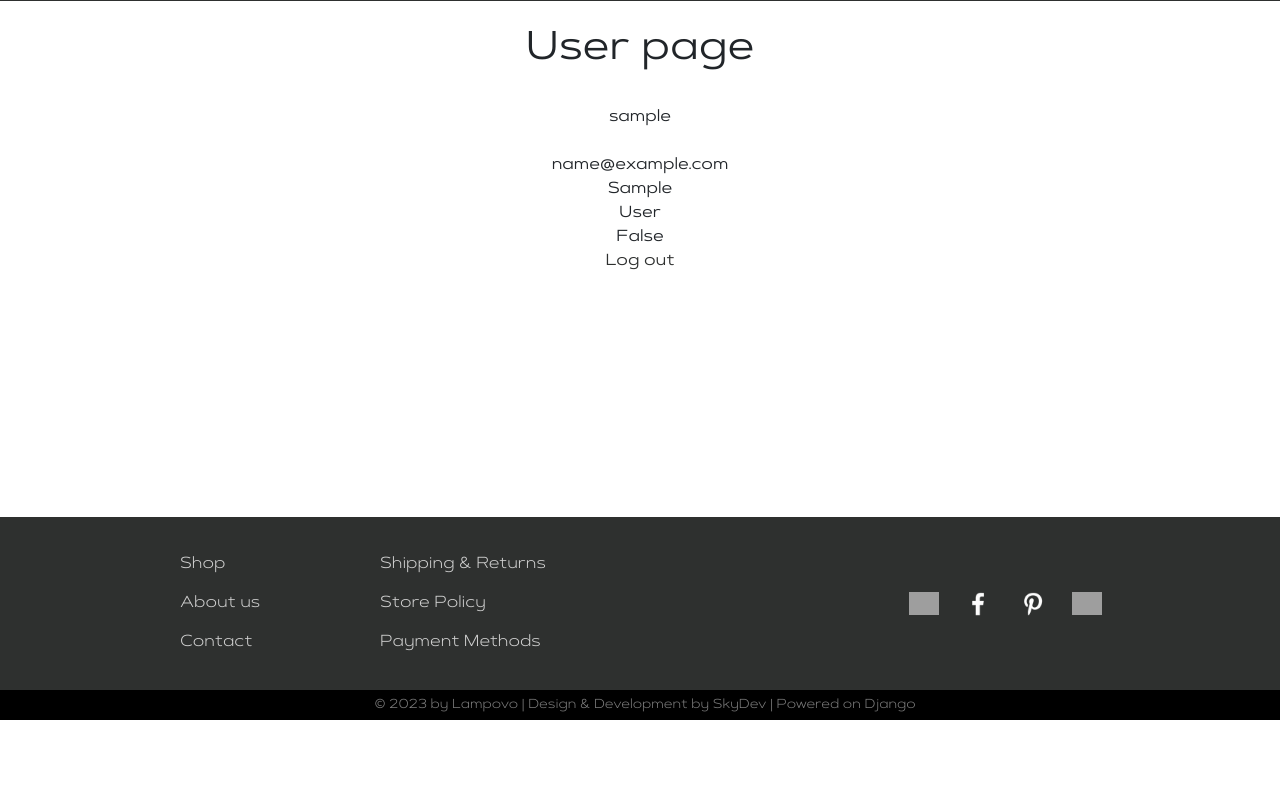
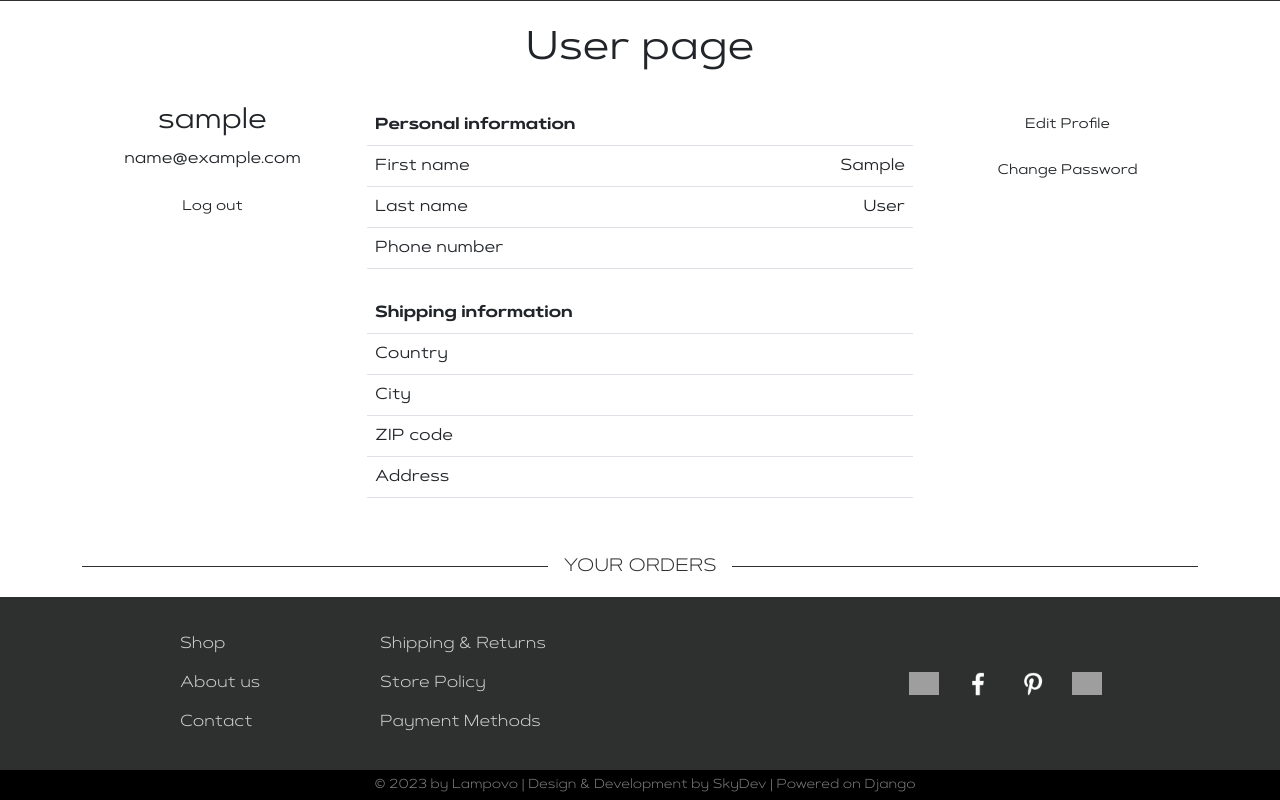
Before and after one commit to ven-volga/lampovo_shop, a Django app: page /users/info/ in a window 1280 px wide. Shown: the part 80-880 px from the top of the page. Before the commit the page ends 800 px from the top, so only its background shows below. Run offline with Django 4.2, Linux system fonts and the light colour scheme; the visitor is signed in with stand-in values (Sample User, id 1); data that the repository does not hold is empty; some libraries are stand-ins or nearby versions; grey boxes are pictures that could not be loaded.

Commit message:
Func for get orders info to user page

```diff
--- a/TODO.txt
+++ b/TODO.txt
@@ -1,6 +1,4 @@
 1. {% static 'img/no_image.png' %}
-2. Modal share
 3. Add all routes and templates for it
 4. User page with orders list and statuses
 5. Page for manager
-6. Confirm order page
--- a/authentication/views.py
+++ b/authentication/views.py
@@ -7,6 +7,8 @@ from django.views import View
 from authentication.forms import RegisterUserForm, UserAuthenticationForm
 from authentication.utils import send_verify_email
 from django.contrib.auth.tokens import default_token_generator as token_generator
+
+from orders.models import Order
 
 User = get_user_model()
 
@@ -71,7 +73,13 @@ class UserPageView(View):
     template_redirect = 'registration/login.html'
 
     def get(self, request):
-        if request.user.is_authenticated:
-            return render(request, self.template_name)
+        if request.user.is_authenticated and request.user.role in ('Customer', 'CU', None):
+            orders = Order.get_order_info(request.user.id)
+
+            context = {
+                'orders': orders,
+            }
+
+            return render(request, self.template_name, context)
         else:
             return render(request, self.template_redirect)
--- a/cart/urls.py
+++ b/cart/urls.py
@@ -5,10 +5,6 @@ from cart.views import CartView
 app_name = 'cart'
 
 urlpatterns = [
-    # path('', views.cart_detail, name='cart_detail'),
-    # path('add/<int:product_id>/', views.cart_add, name='cart_add'),
-    # path('remove/<int:product_id>/', views.cart_remove, name='cart_remove'),
-
     path('', CartView.as_view(), name='cart_detail'),
     path('add/<int:product_id>/', CartView.as_view(), name='cart_add'),
     path('remove/<int:product_id>/', CartView.as_view(), name='cart_remove'),
--- a/orders/models.py
+++ b/orders/models.py
@@ -1,3 +1,5 @@
+from pprint import pprint
+
 from django.db import models
 from authentication.models import User
 from shop.models import Product
@@ -31,6 +33,44 @@ class Order(models.Model):
     def get_total_price(self):
         return sum(item.total_price() for item in self.items.all())
 
+    @staticmethod
+    def get_order_info(user_id):
+        user_orders = Order.objects.filter(customer_id=user_id)
+        order_data = []
+
+        # Get oder info dict
+        for order in user_orders:
+            order_id = order.order_id
+            created = order.created
+            customer = order.customer
+            total_price = order.total_price
+            order_status = order.order_status
+
+            # Get order items info dict
+            order_items = []
+            for item in OrderItem.objects.filter(order=order.order_id):
+                product = item.product
+                quantity = item.quantity
+                subtotal_price = item.subtotal_price
+
+                order_items.append({
+                    'product': product,
+                    'quantity': quantity,
+                    'subtotal_price': subtotal_price,
+                })
+
+            order_data.append({
+                'id': order_id,
+                'created': created,
+                'customer': customer,
+                'total_price': total_price,
+                'order_status': order_status,
+                'order_items': order_items,
+            })
+
+        pprint(order_data)
+        return order_data
+
 
 class OrderItem(models.Model):
     order = models.ForeignKey(Order, related_name='items', on_delete=models.CASCADE)
--- a/templates/registration/user.html
+++ b/templates/registration/user.html
@@ -16,22 +16,107 @@
     <br>
     <h1>User page</h1>
     <br>
-    <div class="container">
-        <div class="row">
-            <div class="col">
-                <span>{{ user.username }}</span><br>
-                <span>{{ user.password }}</span><br>
-                <span>{{ user.email }}</span><br>
-                <span>{{ user.first_name }}</span><br>
-                <span>{{ user.last_name }}</span><br>
-                <span>{{ user.email_verify }}</span><br>
+<!-- Start user block -->
+<div class="container">
+    <div class="row">
+        <div class="col-md-3">
+            <div class="row">
+                <h3>{{ user.username }}</h3>
+            </div>
+            <div class="row">
+                <span>{{ user.email }}</span>
+            </div>
+            <div class="row mt-3">
+                <span><a href="{% url 'logout' %}" class="btn btn-white"><small>Log out</small></a></span>
             </div>
         </div>
-        <div class="row">
+        <div class="col-md-6">
+            <table class="table">
+                <thead>
+                    <tr>
+                        <th style="width:50%" class="text-start">Personal information</th>
+                        <th style="width:50%" class="text-end me-3"></th>
+                    </tr>
+                </thead>
+                <tbody>
+                <tr>
+                    <td class="text-start">First name</td>
+                    <td class="text-end me-3">{% if user.first_name %}{{ user.first_name }}{% else %}{% endif %}</td>
+                </tr>
+                <tr>
+                    <td class="text-start">Last name</td>
+                    <td class="text-end me-3">{% if user.last_name %}{{ user.last_name }}{% else %}{% endif %}</td>
+                </tr>
+                <tr>
+                    <td class="text-start">Phone number</td>
+                    <td class="text-end me-3">{% if user.phone_number %}{{ user.phone_number }}{% else %}{% endif %}</td>
+                </tr>
+                </tbody>
+            </table>
+            <table class="table mt-4">
+                <thead>
+                    <tr>
+                        <th style="width:50%" class="text-start">Shipping information</th>
+                        <th style="width:50%" class="text-end me-3"></th>
+                    </tr>
+                </thead>
+                <tbody>
+                <tr>
+                    <td class="text-start">Country</td>
+                    <td class="text-end me-3">{% if user.country %}{{ user.country }}{% else %}{% endif %}</td>
+                </tr>
+                <tr>
+                    <td class="text-start">City</td>
+                    <td class="text-end me-3">{% if user.city %}{{ user.city }}{% else %}{% endif %}</td>
+                </tr>
+                <tr>
+                    <td class="text-start">ZIP code</td>
+                    <td class="text-end me-3">{% if user.zip %}{{ user.zip }}{% else %}{% endif %}</td>
+                </tr>
+                <tr>
+                    <td class="text-start">Address</td>
+                    <td class="text-end me-3">{% if user.address %}{{ user.address }}{% else %}{% endif %}</td>
+                </tr>
+                </tbody>
+            </table>
+        </div>
+        <div class="col-md-3">
             <div class="col">
-                <a href="{% url 'logout' %}">Log out</a>
+                <a href="#" class="btn btn-white" style="width: 180px;"><small>Edit Profile</small></a>
+            </div>
+            <div class="col mt-2">
+                <a href="{% url 'password_reset' %}" class="btn btn-white" style="width: 180px;"><small>Change Password</small></a>
             </div>
         </div>
     </div>
 </div>
+
+<!-- Title line -->
+<div class="container">
+    <div class="col line">YOUR ORDERS</div>
+</div>
+
+{% for order in orders%}
+{{ order.id }}
+<br>
+{{ order.order_status }}
+<br>
+{{ order.created }}
+<br>
+~~~~~~~~~~~~~~~~~~~~~~~~~~~~~~~~~~~~~~~~~~~~
+<br>
+{% for item in order.order_items %}
+{{ item.product }} | {{ item.quantity }} | {{ item.subtotal_price }}
+<br>
+{% endfor %}
+~~~~~~~~~~~~~~~~~~~~~~~~~~~~~~~~~~~~~~~~~~~~
+<br>
+{{ order.total_price }}
+<br>
+<span>================================================</span>
+<br>
+{% endfor %}
+
+
+<!-- End user block -->
 {% endblock container %}
```
Also changed, not shown: authentication/forms.py (+0 -26 lines), lampovo_shop/urls.py (line endings or trailing spaces).
